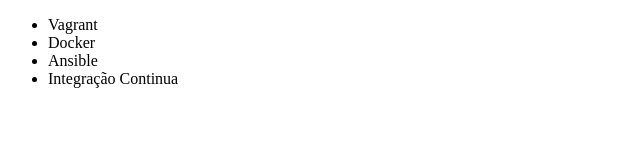
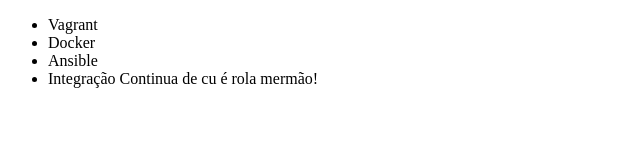
Before and after one commit to hdelima1993/alura-git, a plain HTML site: page index.html in a window 1280 px wide. Shown: the whole page, without its empty margins (0-640 px from the left). Drawn offline with Linux system fonts and the light colour scheme.

Commit message:
mudei o nome do curso de integração contínua

```diff
--- a/index.html
+++ b/index.html
@@ -9,7 +9,7 @@
         <li>Vagrant</li>
         <li>Docker</li>
         <li>Ansible</li>
-        <li>Integração Continua</li>
+        <li>Integração Continua de cu é rola mermão!</li>
     </ul>
 </body>
 </html>
```
